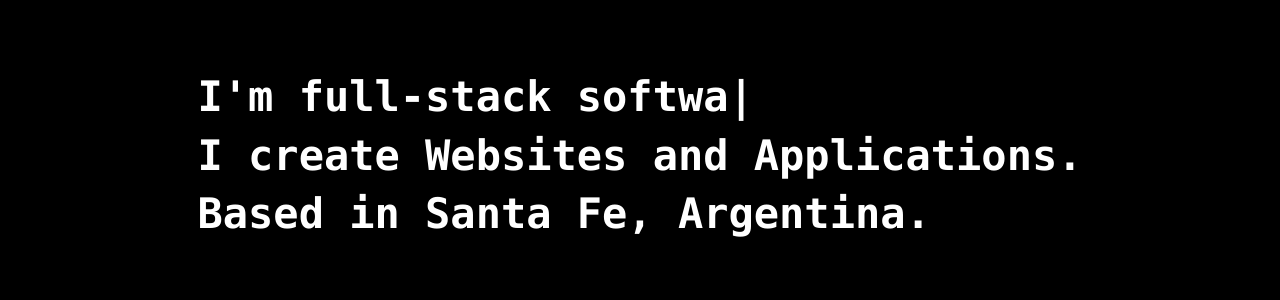
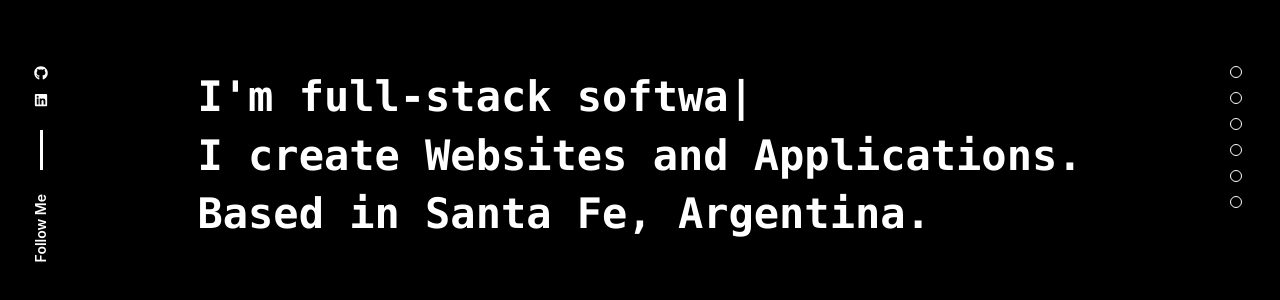
Before and after one commit to germanolleunlp/germanolleunlp.github.io, a React (Create React App) app: page / in a window 1280 px wide. Shown: the part 244-544 px from the top of the page. Built offline with nearby package versions, Linux system fonts and the light colour scheme.

Commit message:
Add navigation and follow me component

```diff
--- a/package.json
+++ b/package.json
@@ -13,6 +13,7 @@
     "@types/react-dom": "^18.0.10",
     "react": "^18.2.0",
     "react-dom": "^18.2.0",
+    "react-icons": "^4.7.1",
     "react-scripts": "5.0.1",
     "react-type-animation": "^2.1.2",
     "styled-components": "^5.3.6",
--- a/public/index.html
+++ b/public/index.html
@@ -25,7 +25,7 @@
       work correctly both with client-side routing and a non-root public URL.
       Learn how to configure a non-root public URL by running `npm run build`.
     -->
-    <title>React App</title>
+    <title>German Olle - Portfolio</title>
   </head>
   <body>
     <noscript>You need to enable JavaScript to run this app.</noscript>
--- a/src/App.tsx
+++ b/src/App.tsx
@@ -1,11 +1,15 @@
 import React from 'react';
 import styled from 'styled-components';
 import Summary from "./Summary";
+import FollowMe from "./FollowMe";
+import NavigationDots from "./NavigationDots";
 
 function App() {
   return (
     <Center>
+      <FollowMe />
       <Summary />
+      <NavigationDots />
     </Center>
   );
 }
--- /dev/null
+++ b/src/Base.ts
@@ -0,0 +1,8 @@
+import styled from 'styled-components';
+
+export const Vertical = styled.div`
+  position: fixed;
+  top: 50%;
+  margin-top: -90px;
+  width: 50px;
+`
--- /dev/null
+++ b/src/FollowMe.tsx
@@ -0,0 +1,73 @@
+import React from 'react';
+import styled from 'styled-components';
+import { FaGithub, FaLinkedin } from "react-icons/fa";
+import { Vertical } from './Base';
+
+function FollowMe() {
+  return (
+    <StyledVertical>
+      <ul>
+        <li>
+          <a href="https://github.com/germanolleunlp" rel="noreferrer" target="_blank"><FaGithub /></a>
+        </li>
+        <li>
+          <a href="https://linkedin.com/in/germanolle" rel="noreferrer" target="_blank" ><FaLinkedin /></a>
+        </li>
+      </ul>
+      <span />
+      <p>Follow Me</p>
+    </StyledVertical>
+    );
+}
+
+const StyledVertical = styled(Vertical)`
+  display: flex;
+  flex-direction: column;
+  align-items: center;
+  gap: 20px;
+  font-size: 14px;
+  color: white;
+
+  ul {
+    list-style: none;
+    padding: 0;
+    margin: 0;
+  }
+
+  li {
+    display: block;
+    text-align: center;
+    transition: all .3s;
+    outline: inherit;
+    &:not(:last-child) {
+      margin-bottom: 10px;
+    }
+  }
+
+  a {
+    transition: all .4s ease-in-out 0s;
+    color: inherit;
+    text-decoration: none;
+    &:hover,
+    &:focus {
+      font-size: 24px;
+    }
+  }
+
+  span {
+    display: block;
+    width: 3px;
+    height: 40px;
+    background: white;
+  }
+
+  p {
+    font-weight: 600;
+    line-height: 1.2;
+    white-space: nowrap;
+    width: 100px;
+    transform: rotate(-90deg);
+  }
+`
+
+export default FollowMe;
--- /dev/null
+++ b/src/NavigationDots.tsx
@@ -0,0 +1,63 @@
+import React from 'react';
+import styled from 'styled-components';
+import { Vertical } from './Base';
+import URLS from './Urls'
+
+
+function NavigationDots() {
+  return (
+    <StyledVertical>
+      <ul>
+        {URLS.map(({ key, url }) => (
+          <li key={key}>
+            <a href={url}>
+              <span className="circle"></span>
+            </a>
+          </li>
+          ))}
+      </ul>
+    </StyledVertical>
+    );
+}
+
+const StyledVertical = styled(Vertical)`
+  color: white;
+  right: 0;
+
+  ul {
+    list-style: none;
+    padding: 0;
+    margin: 0;
+  }
+
+  li {
+    outline: inherit;
+    margin-bottom: 14px;
+  }
+
+  a {
+    display: block;
+    color: inherit;
+    text-decoration: none;
+    outline: none;
+
+    .circle {
+      width: 10px;
+      height: 10px;
+      display: block;
+      border-radius: 50%;
+      border: 1px solid white;
+      transition: background-color .3s ease-in-out 0s;
+    }
+
+    &:hover,
+    &:focus,
+    &:active {
+      .circle {
+        background-color: white;
+      }
+    }
+  }
+`
+
+export default NavigationDots;
--- a/src/Summary.tsx
+++ b/src/Summary.tsx
@@ -4,6 +4,7 @@ import { TypeAnimation } from 'react-type-animation';
 
 function Summary() {
   return (
+    <div style={{ margin: 'auto'}}>
       <Code>
         <TypeAnimation
           sequence={[
@@ -23,11 +24,12 @@ function Summary() {
         <br />
         Based in Santa Fe, Argentina.
       </Code>
+    </div>
   );
 }
 
 const Code = styled.h1`
-  margin: auto;
+  margin: 2rem 0;
   font-size: 42px;
   font-weight: 700;
   line-height: 1.4;
--- /dev/null
+++ b/src/Urls.ts
@@ -0,0 +1,34 @@
+const URLS = [
+  {
+    url: '/',
+    key: 'home',
+    name: 'Home'
+  },
+  {
+    url: '/about',
+    key: 'about',
+    name: 'About'
+  },
+  {
+    url: '/resume',
+    key: 'resume',
+    name: 'Resume'
+  },
+  {
+    url: '/service',
+    key: 'service',
+    name: 'Service'
+  },
+  {
+    url: '/portfolio',
+    key: 'portfolio',
+    name: 'Portfolio'
+  },
+  {
+    url: '/contact',
+    key: 'contact',
+    name: 'Contact'
+  }
+]
+
+export default URLS;
```
Also changed, not shown: public/manifest.json, 1 other file (tests, documents, lock files or other folders). Lines whose indentation alone changed are shown as unchanged.
